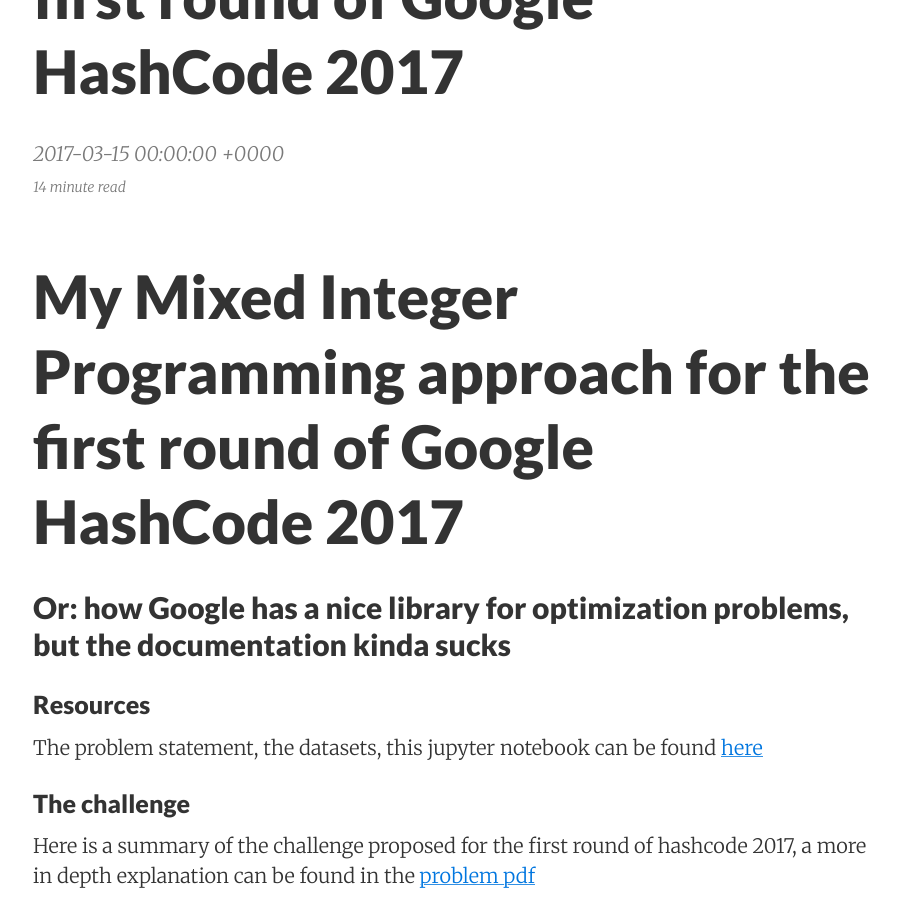
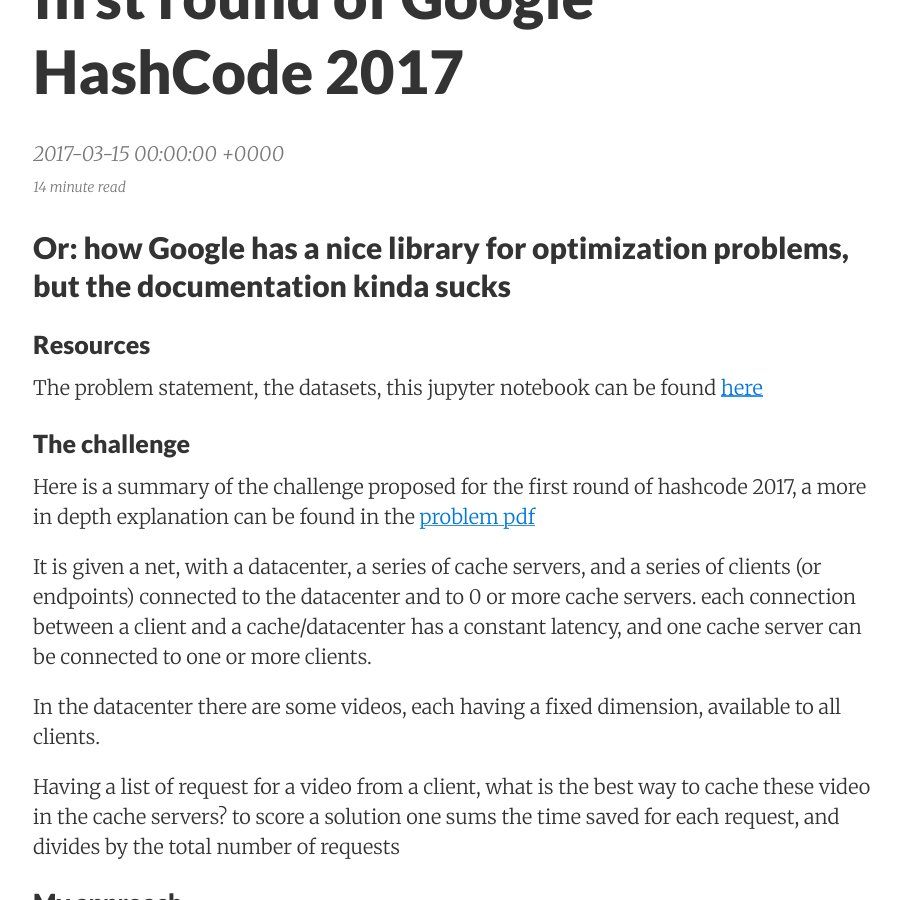
Before and after one commit to andijcr/andijcr.github.io, a Jekyll site: the page built from _posts/2017-03-15-hashCode-integer-programming-solution.md, in a window 1280 px wide and 900 px high, scrolled down 358 px. Shown: the whole window, without its empty margins (187-1088 px from the left). Built offline with Jekyll 4.4.1, drawn with Linux system fonts in a browser that asks for light colours.

Commit message:
Update 2017-03-15-hashCode-integer-programming-solution.md

```diff
--- a/_posts/2017-03-15-hashCode-integer-programming-solution.md
+++ b/_posts/2017-03-15-hashCode-integer-programming-solution.md
@@ -5,7 +5,6 @@
 tags: python
 ---
 
-# My Mixed Integer Programming approach for the first round of Google HashCode 2017
 ## Or: how Google has a nice library for optimization problems, but the documentation kinda sucks
 ### Resources
 
```
